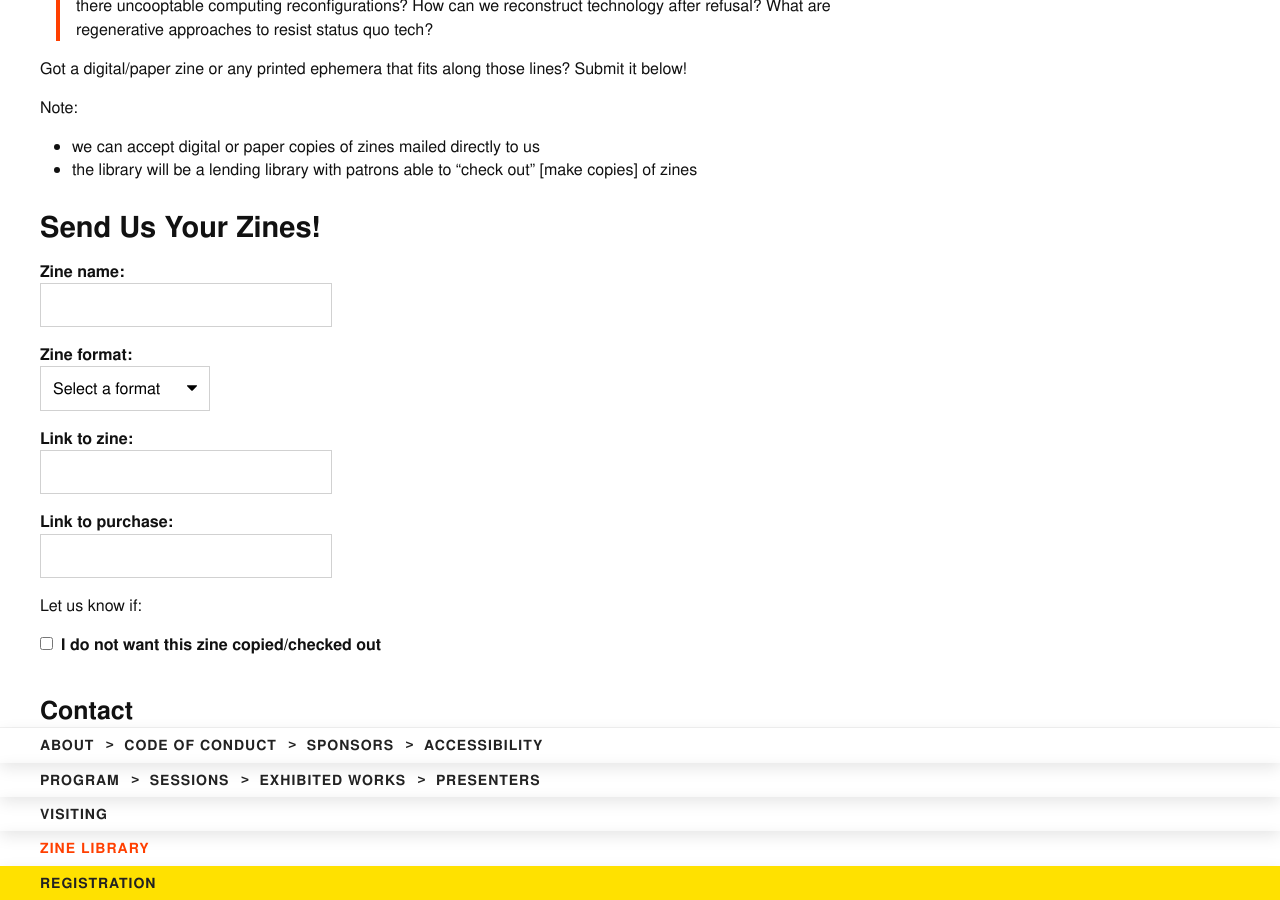
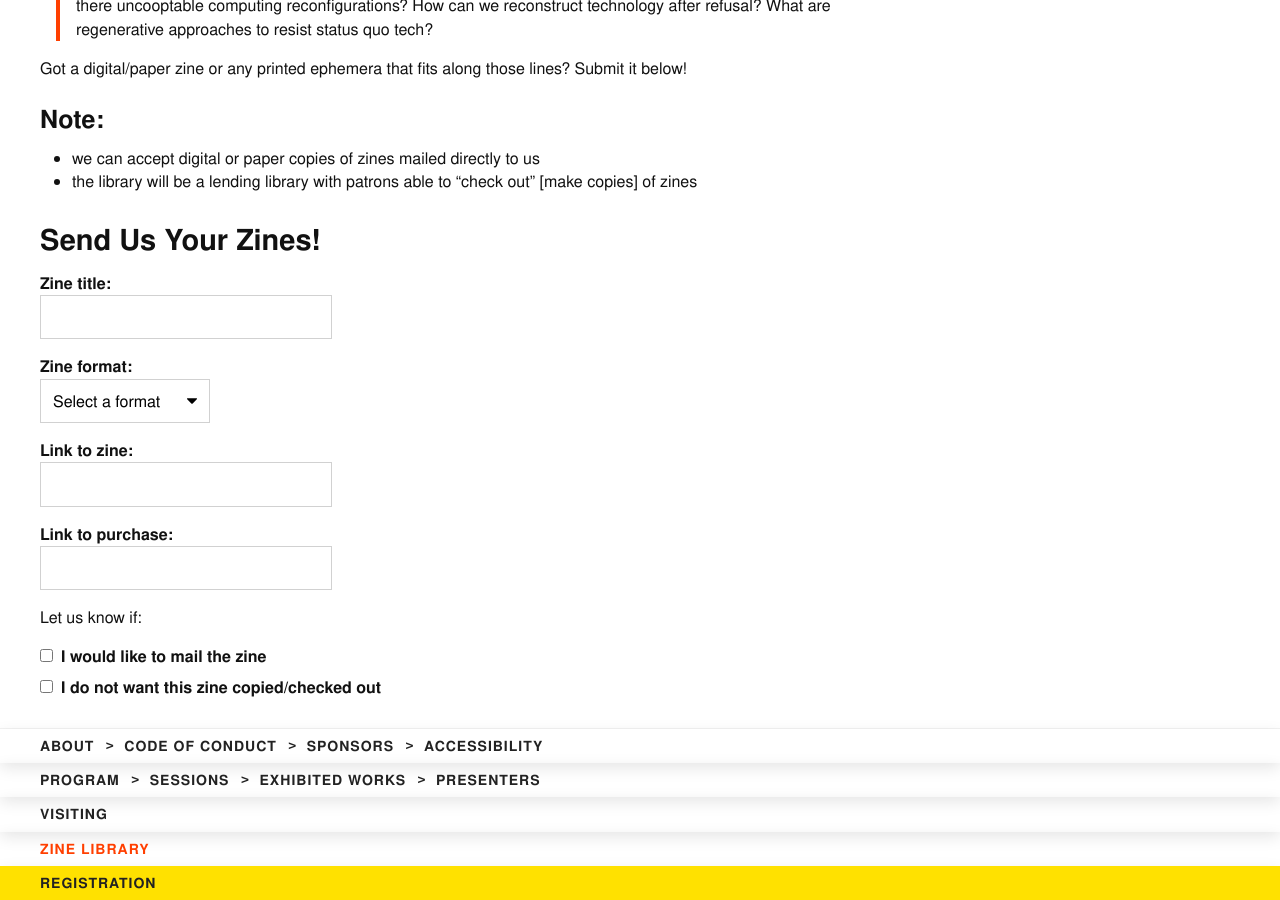
Before and after one commit to ournetworks/ournetworks.ca, a Jekyll site: the page built from zine-library.md, in a window 1280 px wide and 900 px high, scrolled down 403 px. Built offline with Jekyll 4.4.1, drawn with Linux system fonts in a browser that asks for light colours.

Commit message:
Fixed form for zine library

```diff
--- a/zine-library.md
+++ b/zine-library.md
@@ -24,7 +24,7 @@ Note:
 <form action="https://formspree.io/orga@ournetworks.ca" class="form-container" method="POST">
   <div class="mb-2">
     <div class="w-33">
-      <label class="fw-bold" for="zine-name">Zine name:</label>
+      <label class="fw-bold" for="zine-name">Zine title:</label>
       <input type="text" id="zine-name" class="input mb-1 w-100" name="zine-name" required>
     </div>
     <div class="w-33">
@@ -48,6 +48,9 @@ Note:
     <fieldset class="p-0 m-0">
       <legend class="mb-1">Let us know if:</legend>
       <div class="flex mb-05 flex-align-baseline">
+        <input type="checkbox" class="mr-05" id="mailed" name="zine-mailed" value="mailed"><label class="fw-bold" for="mailed">I would like to mail the zine</label>
+      </div>
+      <div class="flex mb-05 flex-align-baseline">
         <input type="checkbox" class="mr-05" id="copied" name="zine-copy-permission" value="not copied"><label class="fw-bold" for="copied">I do not want this zine copied/checked out</label>
       </div>
     </fieldset>
@@ -55,7 +58,6 @@ Note:
   <div class="mb-2">
     <h3>Contact</h3>
     <fieldset class="p-0 m-0">
-    <legend class="mb-1">Please confirm your preferred pronunciation and pronouns as presenter(s):</legend>
     <div class="flex">
       <div class="w-33">
         <label class="fw-bold" for="author">Author name:</label>
```
Also changed, not shown: other parts of zine-library.md (+1 -1 lines).
